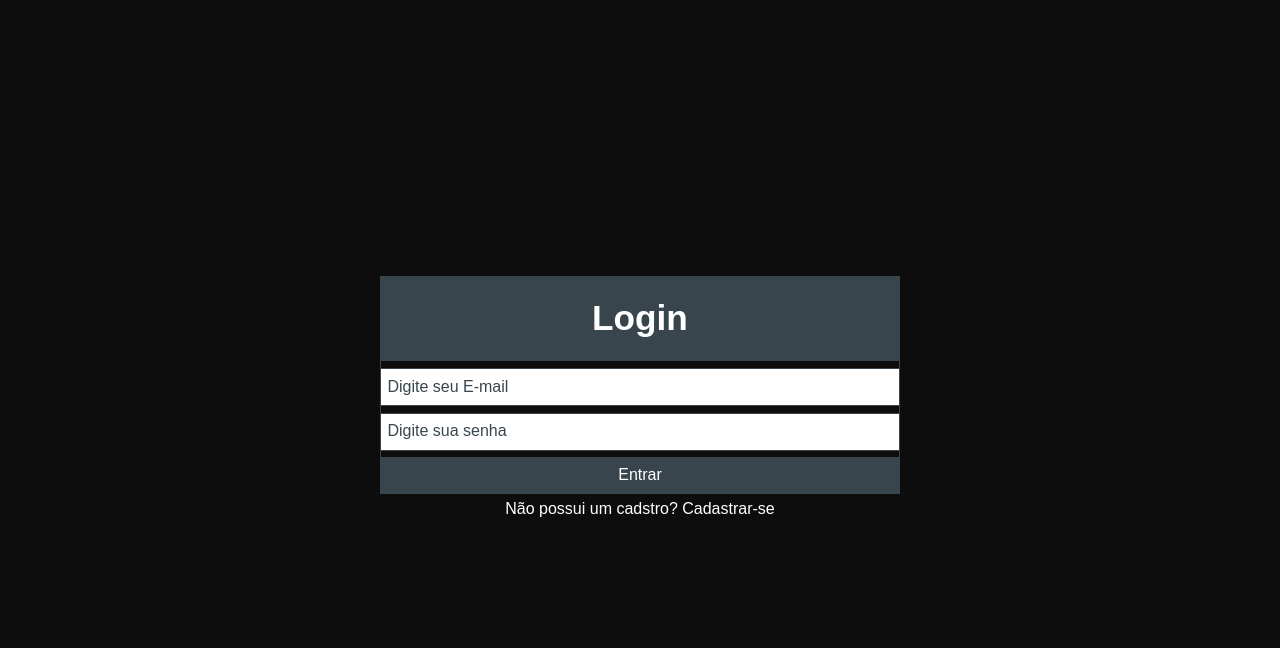
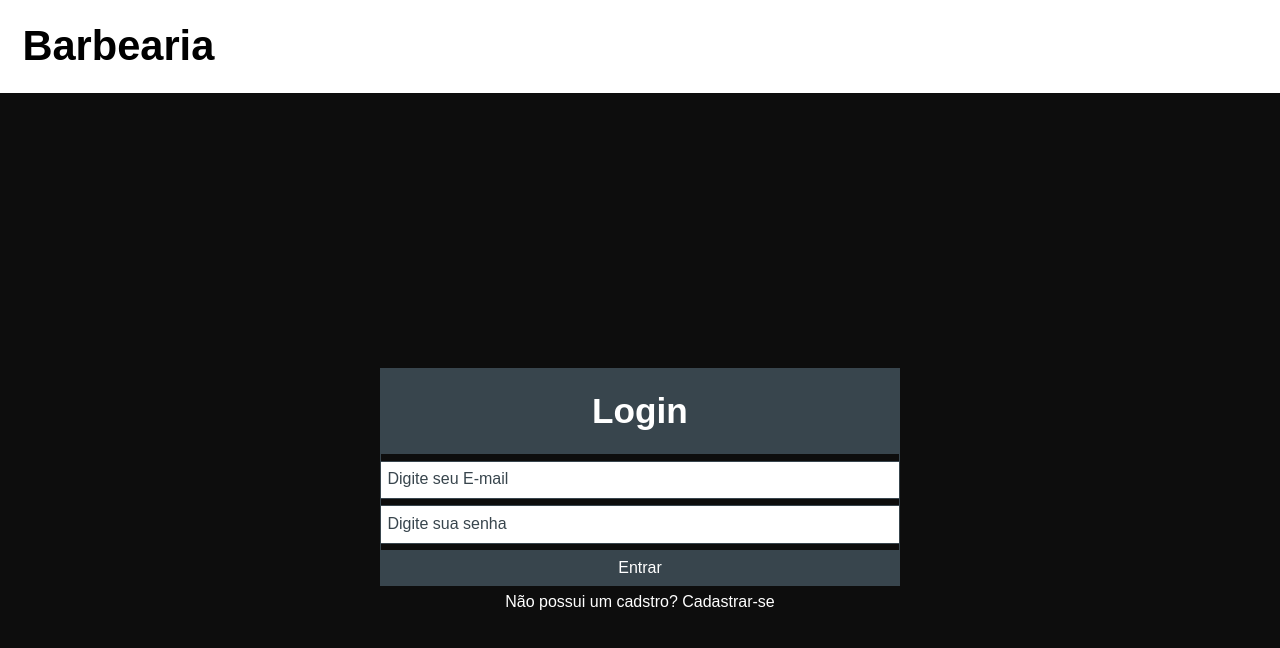
Before and after one commit to Pedro-Rocha-Araujo/barber-manager, a React (Create React App) app in the folder frontend/: page / in a window 1280 px wide. Shown: the top 648 px of the page. Built offline with nearby package versions, Linux system fonts and the light colour scheme.

Commit message:
Header adicionado e ternário para quando não estiver no login ou cadastro

```diff
--- a/frontend/src/App.js
+++ b/frontend/src/App.js
@@ -1,11 +1,18 @@
 import { BrowserRouter } from "react-router-dom";
 import RouterApp from "./routes"
 import { ToastContainer } from "react-toastify";
+import Header from "./components/elements/Header";
 
 function App() {
+  const url = window.location.href
+
   return (
     <BrowserRouter>
       <ToastContainer autoClose="1000" />
+      {url!=="http://localhost:3000/" && url!=="http://localhost:3000/cadastro" && (
+        <Header />
+      )
+      }
       <RouterApp />
     </BrowserRouter>
   );
--- /dev/null
+++ b/frontend/src/components/elements/Header.js
@@ -0,0 +1,11 @@
+import "../../index.css"
+
+function Header() {
+  return (
+    <header>
+      <h1>Barbearia</h1>
+    </header>
+  )
+}
+
+export default Header
--- a/frontend/src/components/secao/Login.js
+++ b/frontend/src/components/secao/Login.js
@@ -20,6 +20,7 @@ function Login() {
       const token = response.data.token
       localStorage.setItem("token", token)
       navigate("/novo-corte")
+      navigate(0)
     } catch(erro) {
       console.log(erro)
       toast.error("Erro!")
--- a/frontend/src/index.css
+++ b/frontend/src/index.css
@@ -8,3 +8,13 @@
 body {
   background-color: #0d0d0d;
 }
+
+header {
+  background-color: #fff;
+  color: #000;
+  padding: 1.4rem;
+}
+
+header h1 {
+  font-size: clamp(1.4rem, 8vw, 2.6rem);
+}
```
